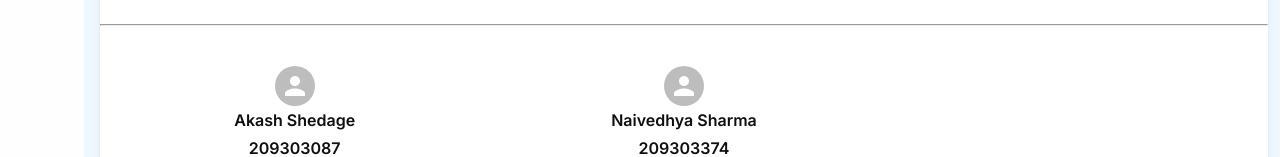
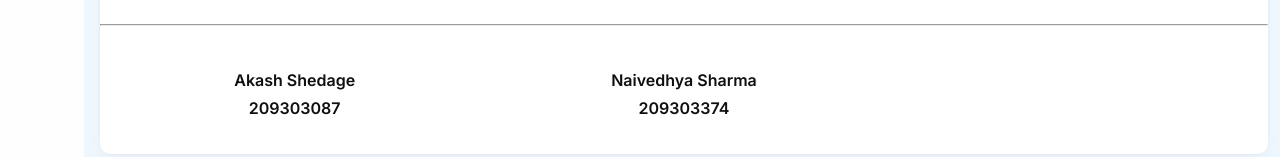
Before and after one commit to pal-NIKHIL/PLASTIC_CLASSIFICATION_FRONTEND, a React (Create React App) app: page / in a window 1280 px wide. Shown: the part 882-1039 px from the top of the page. Built offline with nearby package versions, Linux system fonts and the light colour scheme; no server answers.

Commit message:
Update teamsection.js
removing Avatar

```diff
--- a/src/component/teamsection.js
+++ b/src/component/teamsection.js
@@ -4,7 +4,7 @@ import Typography from "@mui/material/Typography";
 import Grid from "@mui/material/Grid";
 import Grid2 from "@mui/material/Unstable_Grid2/Grid2";
 
-export const TeamSection = ({ name, regno, image }) => {
+export const TeamSection = ({ name, regno }) => {
   return (
     <Grid2
       item
@@ -16,7 +16,7 @@ export const TeamSection = ({ name, regno, image }) => {
       display="flex"
       flexDirection="column"
     >
-      <Avatar src={image} />
+
       <Typography>{name}</Typography>
       <Typography>{regno}</Typography>
     </Grid2>
```
